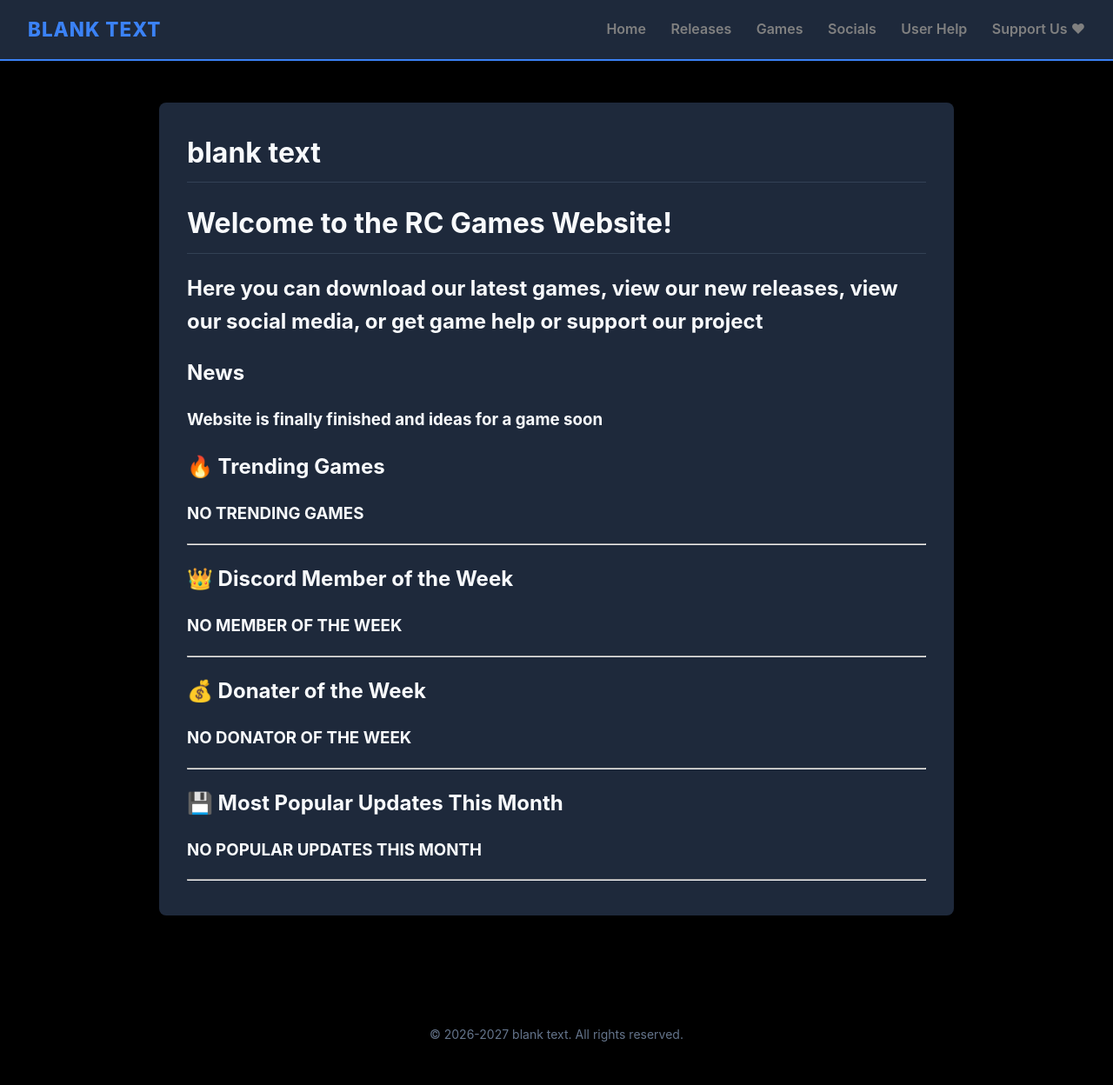
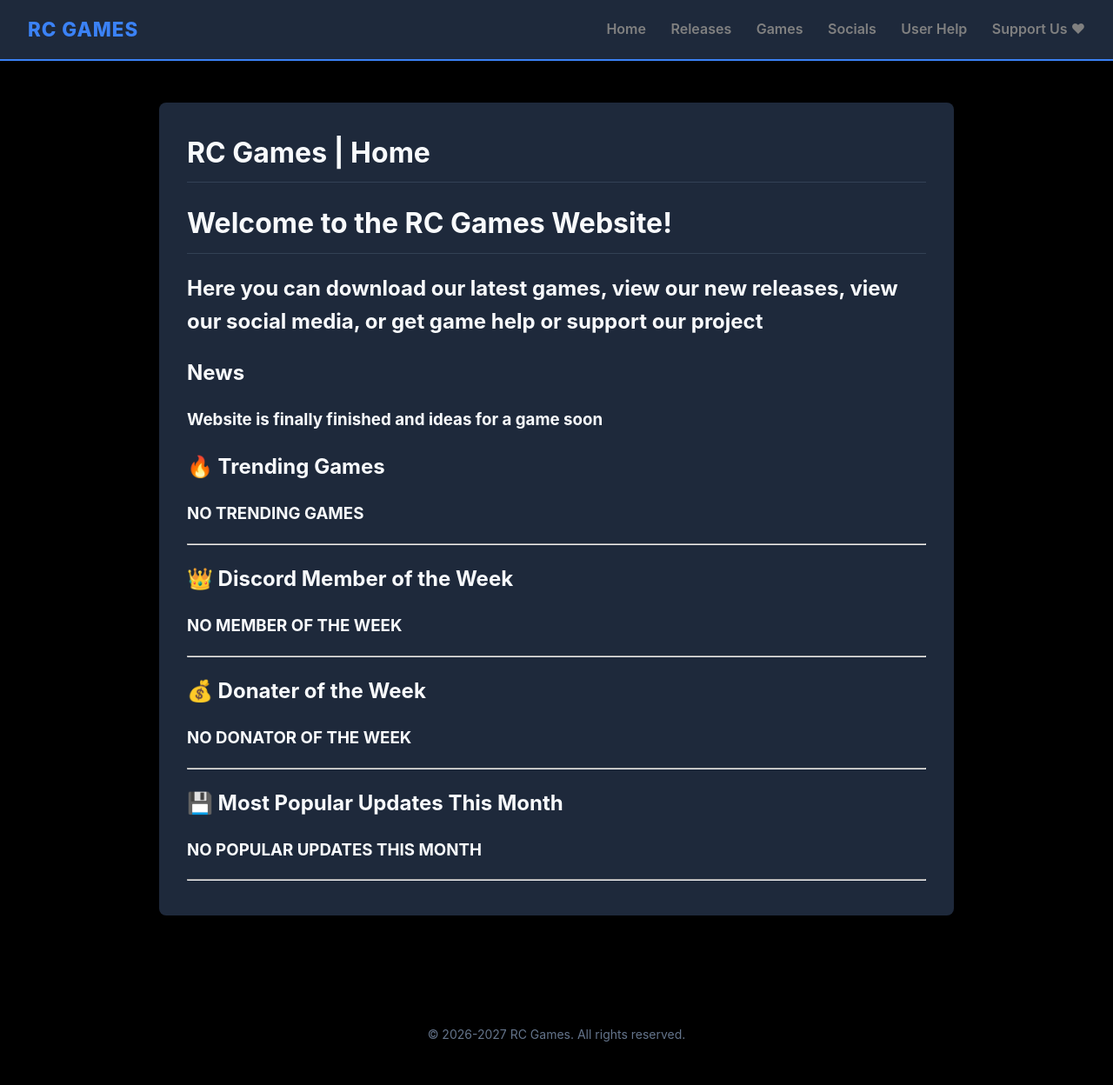
Before and after one commit to RCgames-devs/RCgames-devs.github.io, a Jekyll site: the page built from index.md, in a window 1280 px wide. Shown: the whole page at 87% size. Built offline with Jekyll 4.4.1, drawn with Linux system fonts in a browser that asks for light colours.

Commit message:
Update page.html

```diff
--- a/_layouts/page.html
+++ b/_layouts/page.html
@@ -82,7 +82,7 @@
 
     <!-- CUSTOM NAVIGATION BAR -->
     <header class="site-header">
-        <div class="logo">{{ site.title }}</div>
+        <div class="logo">RC Games</div>
         <nav class="nav-links">
             <a href="/">Home</a>
             <a href="/releases">Releases</a>
@@ -95,13 +95,13 @@
 
     <!-- CONTENT INJECTION MODULE -->
     <main class="main-content">
-        <h1>{{ site.title }}</h1>
+        <h1>RC Games | {{ page.title }}</h1>
         {{ content }}
     </main>
 
     <!-- FOOTER TERMINAL -->
     <footer class="site-footer">
-        <p>&copy; 2026-2027 {{ site.title }}. All rights reserved.</p>
+        <p>&copy; 2026-2027 RC Games. All rights reserved.</p>
     </footer>
 
 </body>
```
